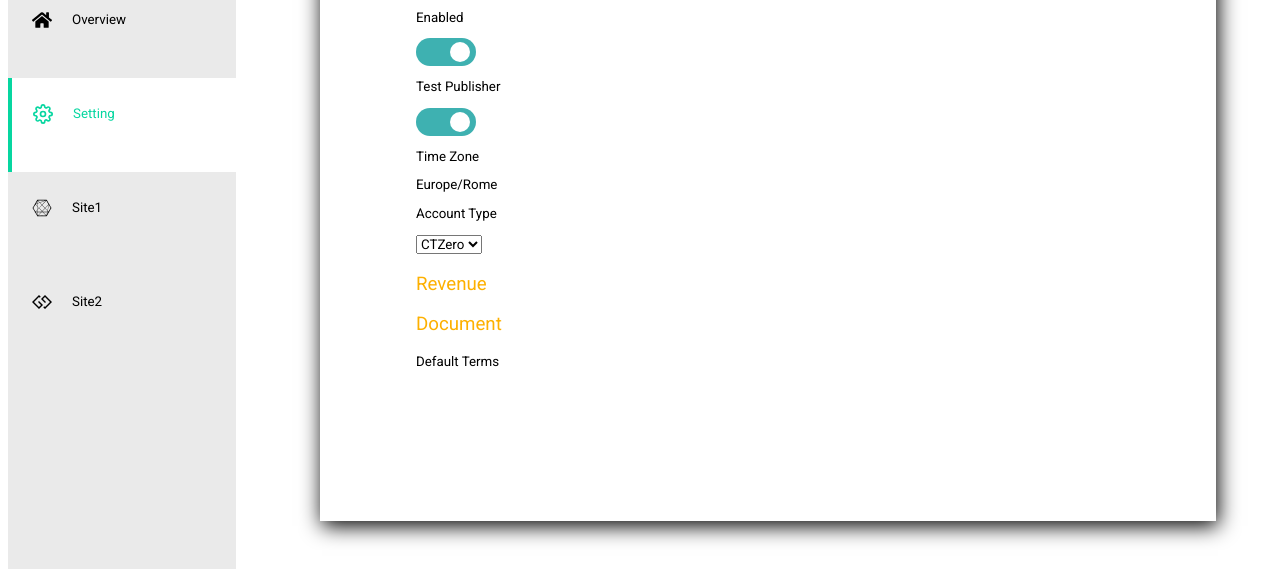
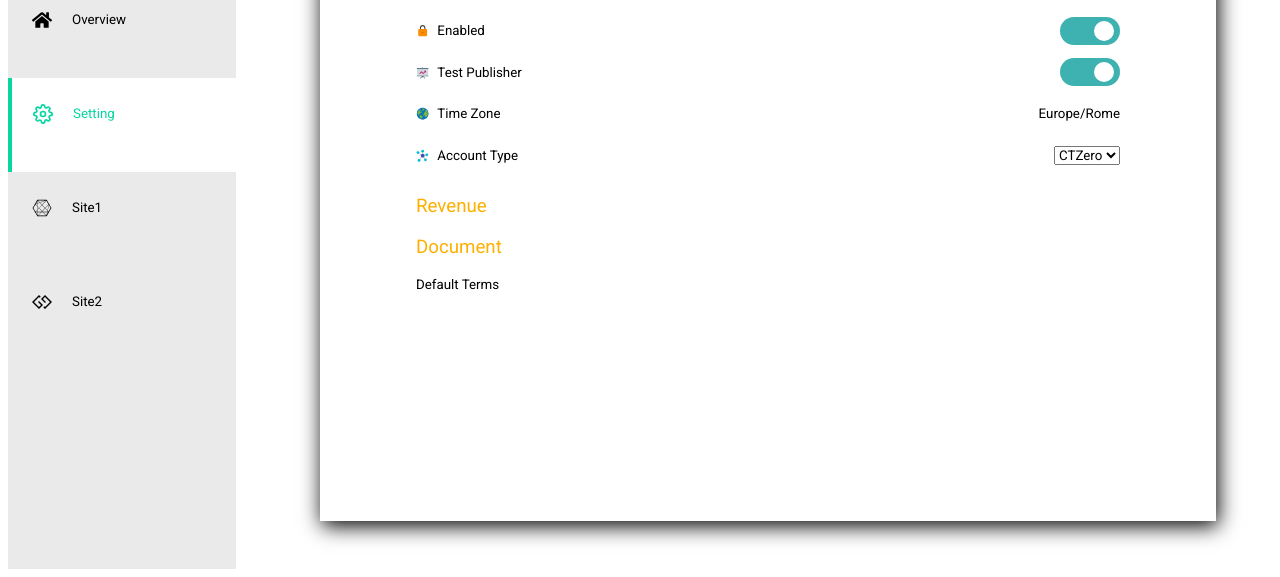
Before and after one commit to YizhuoZhang3/ClickTripz_FrontEnd, a React app: page / in a window 1280 px wide. Both pictures are taken after a click on the tab "Setting". Shown: the part 239-816 px from the top of the page. Built offline with nearby package versions, Linux system fonts and the light colour scheme.

Commit message:
setting page layout

```diff
--- a/public/style.css
+++ b/public/style.css
@@ -260,3 +260,14 @@ input:checked + .slider:before{
 }
 
 /* Setting page styling */
+.general{
+  display: flex;
+  justify-content: space-between;
+  align-items: center;
+  gap: 0.5rem;
+  flex-basis: 100%;
+}
+
+#setting-icon{
+  margin-right: 0.5rem;
+}
--- a/src/components/Setting.js
+++ b/src/components/Setting.js
@@ -1,5 +1,6 @@
 import React from "react";
 import Switch from "./Switch";
+import { FcLock, FcStatistics, FcGlobe, FcMindMap} from "react-icons/fc";
 
 export default function Setting({data}){
   return (
@@ -12,22 +13,22 @@ export default function Setting({data}){
           <div>
             <h3>General</h3>
             <div>
-              <div>
-                <p>Enabled</p>
+              <div className="general">
+                <p><FcLock id="setting-icon"/>Enabled</p>
                 <Switch isToggled={data.settings.general.enabled}/>
               </div>
 
-              <div>
-                <p>Test Publisher</p>
+              <div className="general">
+                <p><FcStatistics id="setting-icon"/>Test Publisher</p>
                 <Switch isToggled={data.settings.general.testPublisher}/>
               </div>
 
-              <div>
-                <p>Time Zone</p>
-                <p>{data.settings.general.timezone}</p>
+              <div className="general">
+                <p><FcGlobe id="setting-icon"/>Time Zone</p>
+                <p id="switch-btn">{data.settings.general.timezone}</p>
               </div>
-              <div>
-                <p>Account Type</p>
+              <div className="general">
+                <p><FcMindMap id="setting-icon"/>Account Type</p>
                 <select>
                   <option value="CTZero">CTZero</option>
                   <option value="CTLite">CTLite</option>
```
